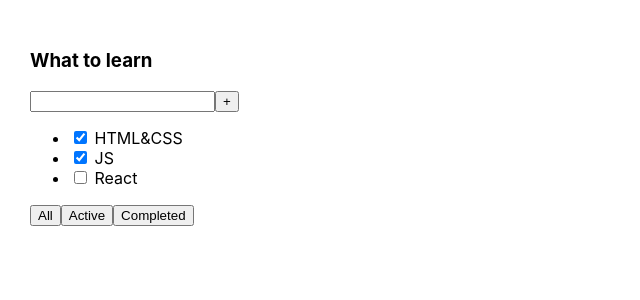
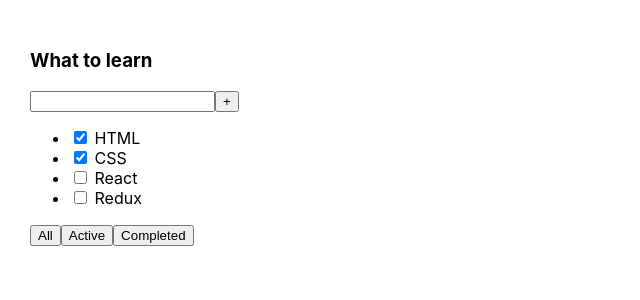
Before and after one commit to ArkadyPol/todolist, a React (Create React App) app: page / in a window 1280 px wide. Shown: the top 300 px of the page, without its empty margins (0-640 px from the left). Built offline with nearby package versions, Linux system fonts and the light colour scheme.

Commit message:
lesson 01

```diff
--- a/src/App.tsx
+++ b/src/App.tsx
@@ -1,28 +1,27 @@
 import React from 'react';
 import './App.css';
+import {TodoList} from './TodoList';
+
+export type TaskType = {
+  id: number
+  title: string
+  isDone: boolean
+}
+
 
 function App() {
-    return (
-        <div className="App">
-            <div>
-                <h3>What to learn</h3>
-                <div>
-                    <input/>
-                    <button>+</button>
-                </div>
-                <ul>
-                    <li><input type="checkbox" checked={true}/> <span>HTML&CSS</span></li>
-                    <li><input type="checkbox" checked={true}/> <span>JS</span></li>
-                    <li><input type="checkbox" checked={false}/> <span>React</span></li>
-                </ul>
-                <div>
-                    <button>All</button>
-                    <button>Active</button>
-                    <button>Completed</button>
-                </div>
-            </div>
-        </div>
-    );
+  const tasks: Array<TaskType> = [
+    {id: 1, title: 'HTML', isDone: true},
+    {id: 2, title: 'CSS', isDone: true},
+    {id: 3, title: 'React', isDone: false},
+    {id: 4, title: 'Redux', isDone: false},
+  ]
+
+  return (
+      <div className="App">
+        <TodoList title={'What to learn'} tasks={tasks}/>
+      </div>
+  );
 }
 
 export default App;
--- /dev/null
+++ b/src/TodoList.tsx
@@ -0,0 +1,30 @@
+import React from 'react';
+import {TaskType} from './App';
+
+type PropsTodoListType = {
+  title: string
+  tasks: Array<TaskType>
+}
+
+export function TodoList(props: PropsTodoListType) {
+  return (
+      <div>
+        <h3>{props.title}</h3>
+        <div>
+          <input/>
+          <button>+</button>
+        </div>
+        <ul>
+          <li><input type="checkbox" checked={props.tasks[0].isDone}/> <span>{props.tasks[0].title}</span></li>
+          <li><input type="checkbox" checked={props.tasks[1].isDone}/> <span>{props.tasks[1].title}</span></li>
+          <li><input type="checkbox" checked={props.tasks[2].isDone}/> <span>{props.tasks[2].title}</span></li>
+          <li><input type="checkbox" checked={props.tasks[3].isDone}/> <span>{props.tasks[3].title}</span></li>
+        </ul>
+        <div>
+          <button>All</button>
+          <button>Active</button>
+          <button>Completed</button>
+        </div>
+      </div>
+  );
+}
```
